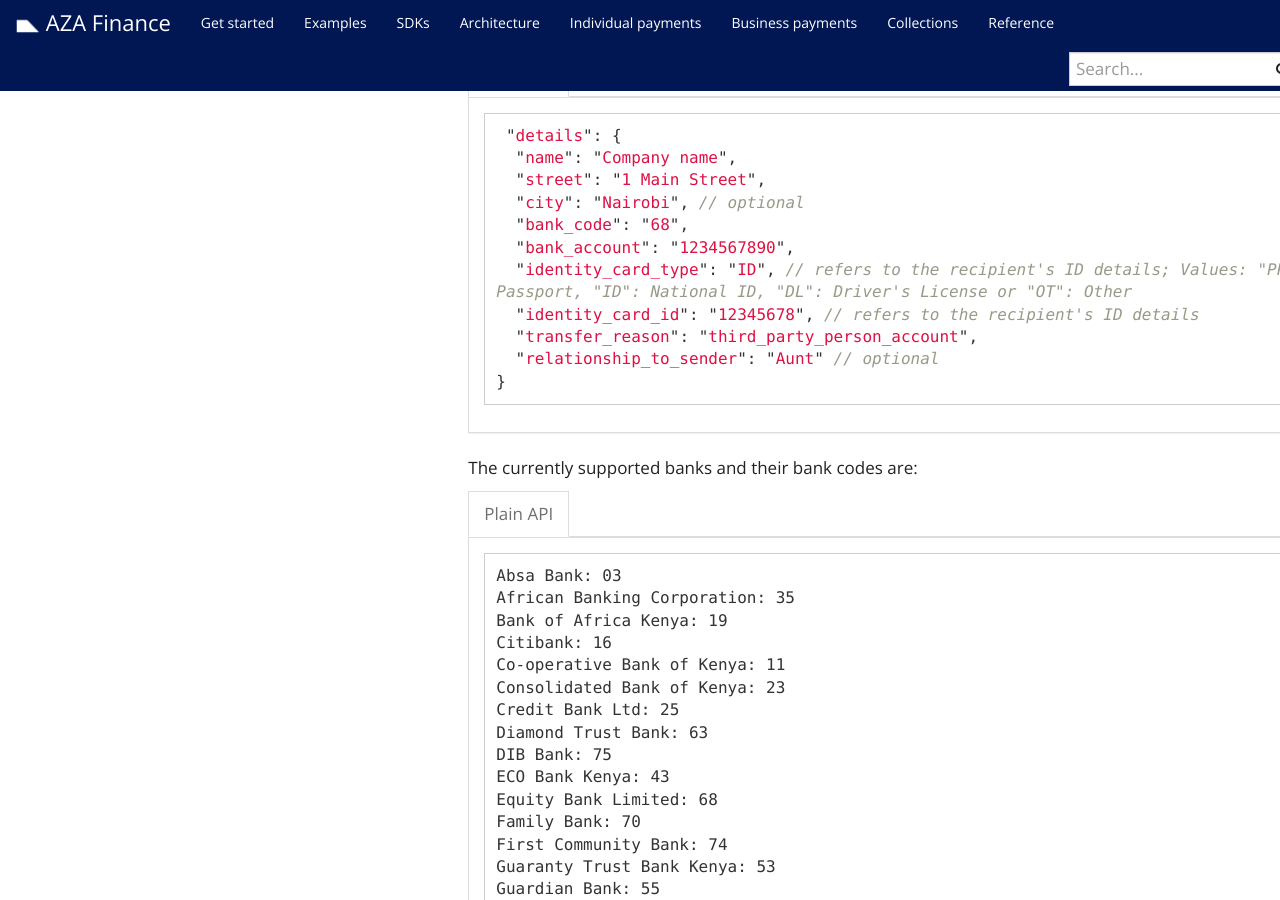
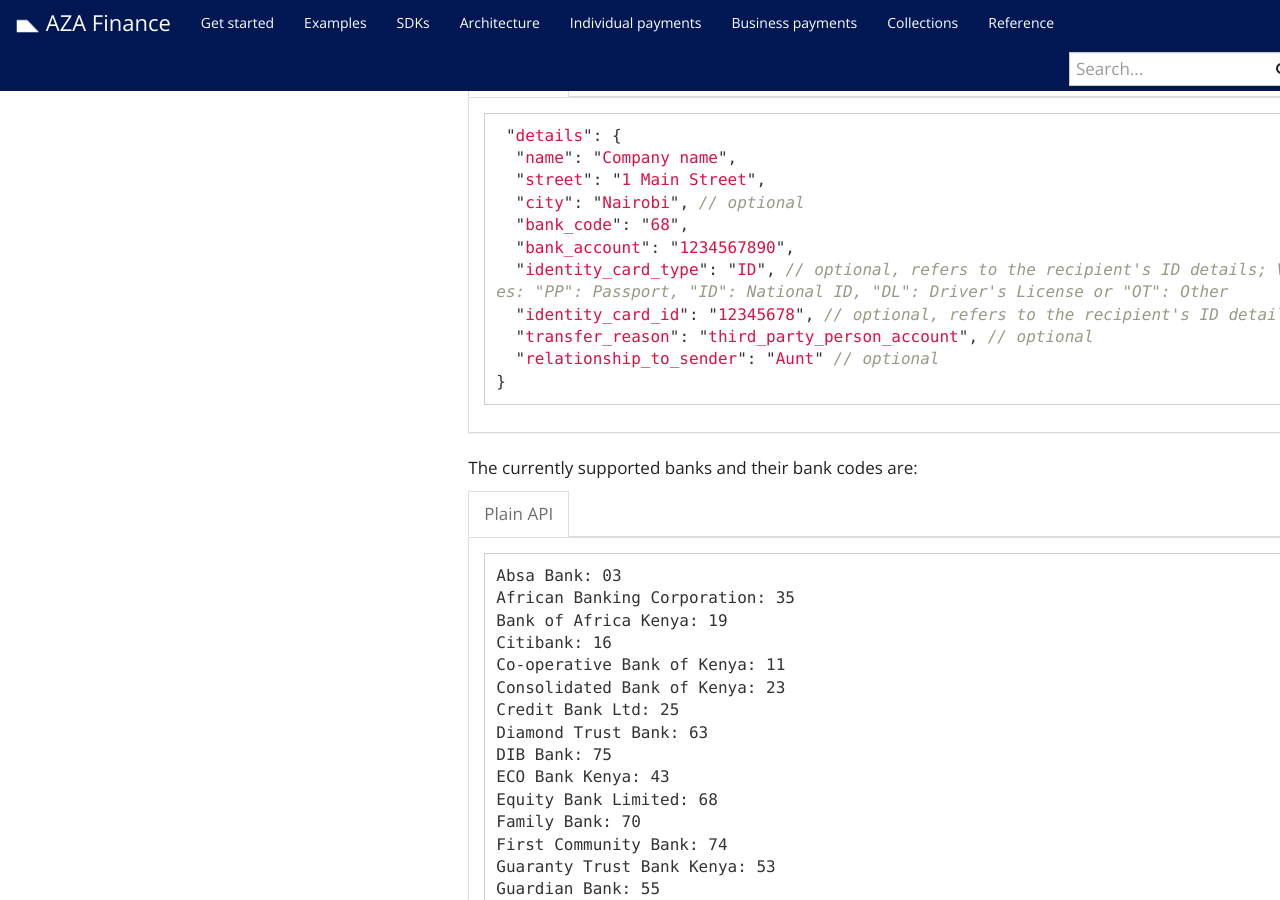
Before and after one commit to transferzero/api-documentation, a Jekyll site: the page built from _docs/business-payments.md, in a window 1280 px wide and 900 px high, scrolled down 14363 px. Built offline with Jekyll 4.4.1, drawn with Linux system fonts in a browser that asks for light colours; nearby versions of some CDN libraries; comment, search, counter and statistics services are not loaded.

Commit message:
optional fields for KES::Bank

````diff
--- a/_includes/corridors/kes-bank.md
+++ b/_includes/corridors/kes-bank.md
@@ -12,9 +12,9 @@ For Kenyan bank payments please use:
   "city": "Nairobi", // optional
   "bank_code": "68",
   "bank_account": "1234567890",
-  "identity_card_type": "ID", // refers to the recipient's ID details; Values: "PP": Passport, "ID": National ID, "DL": Driver's License or "OT": Other
-  "identity_card_id": "12345678", // refers to the recipient's ID details
-  "transfer_reason": "third_party_person_account",
+  "identity_card_type": "ID", // optional, refers to the recipient's ID details; Values: "PP": Passport, "ID": National ID, "DL": Driver's License or "OT": Other
+  "identity_card_id": "12345678", // optional, refers to the recipient's ID details
+  "transfer_reason": "third_party_person_account", // optional
   "relationship_to_sender": "Aunt" // optional
 }
 ```
````
